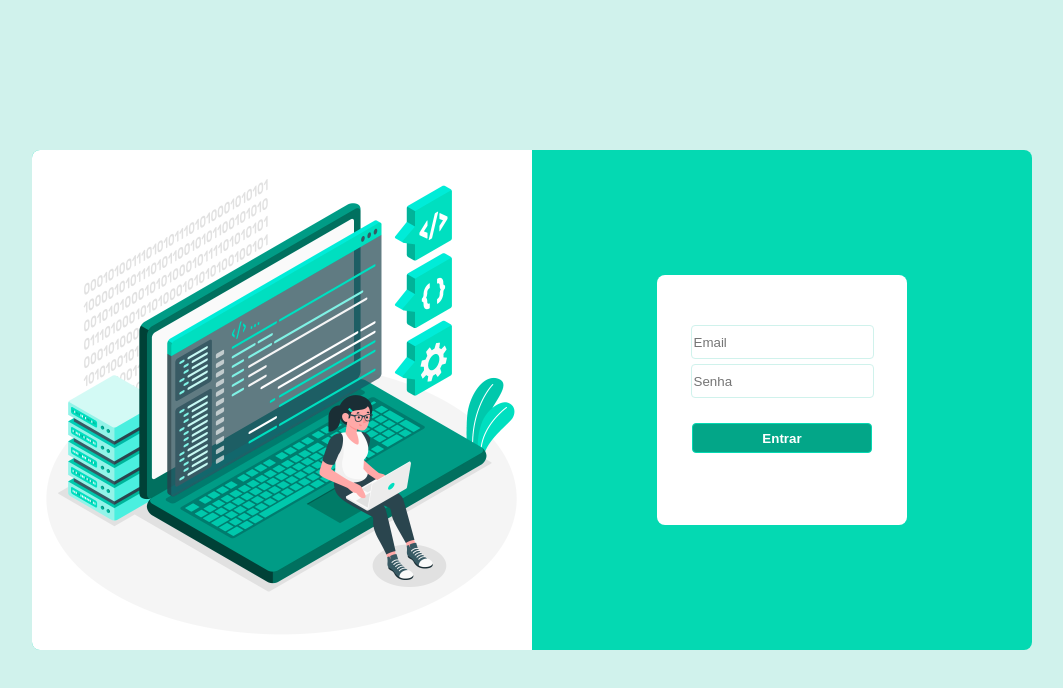
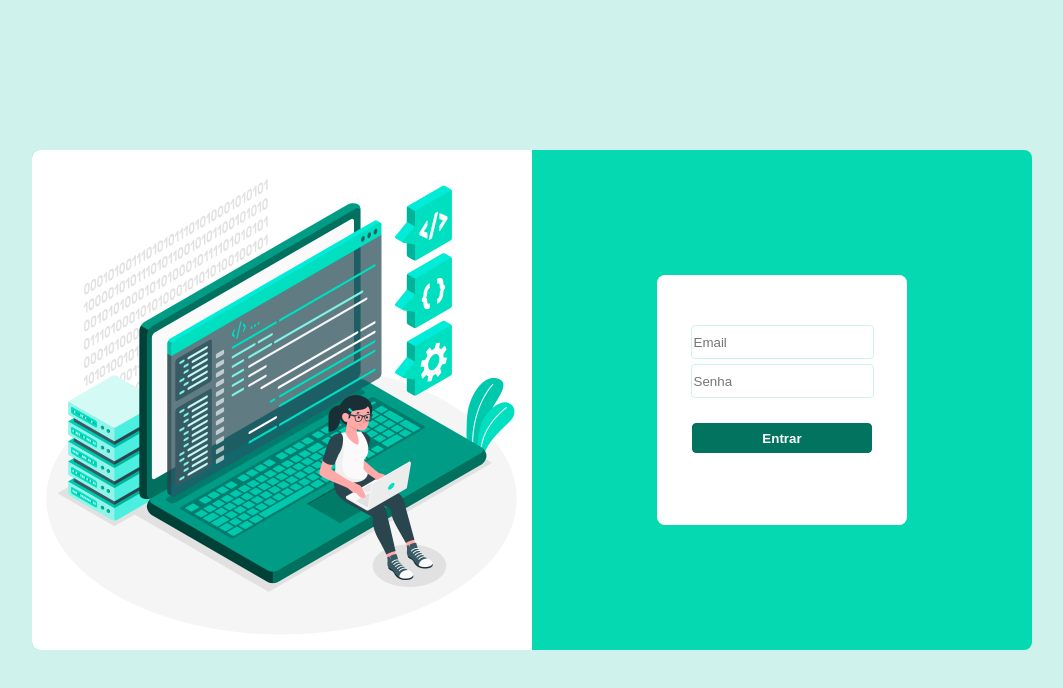
Before and after one commit to igoraoves/PW2, a plain HTML site: page index.html in a window 1280 px wide. Shown: the whole page, without its empty margins (108-1171 px from the left). Drawn offline with Linux system fonts and the light colour scheme.

Commit message:
Altera cor do botão

```diff
--- a/style.css
+++ b/style.css
@@ -59,9 +59,9 @@ body {
 .input-button {
   height: 30px;
   width: 180px;
-  border: 1px solid #04d9b2;
+  border: 1px solid #02735e;
   border-radius: 4px;
-  background-color: #03a688;
+  background-color: #02735e;
   margin-top: 20px;
   color: #fff;
   font-weight: bold;
@@ -69,5 +69,5 @@ body {
 }
 
 .input-button:hover {
-  background-color: #02735e;
+  background-color: #03a688;
 }
```
